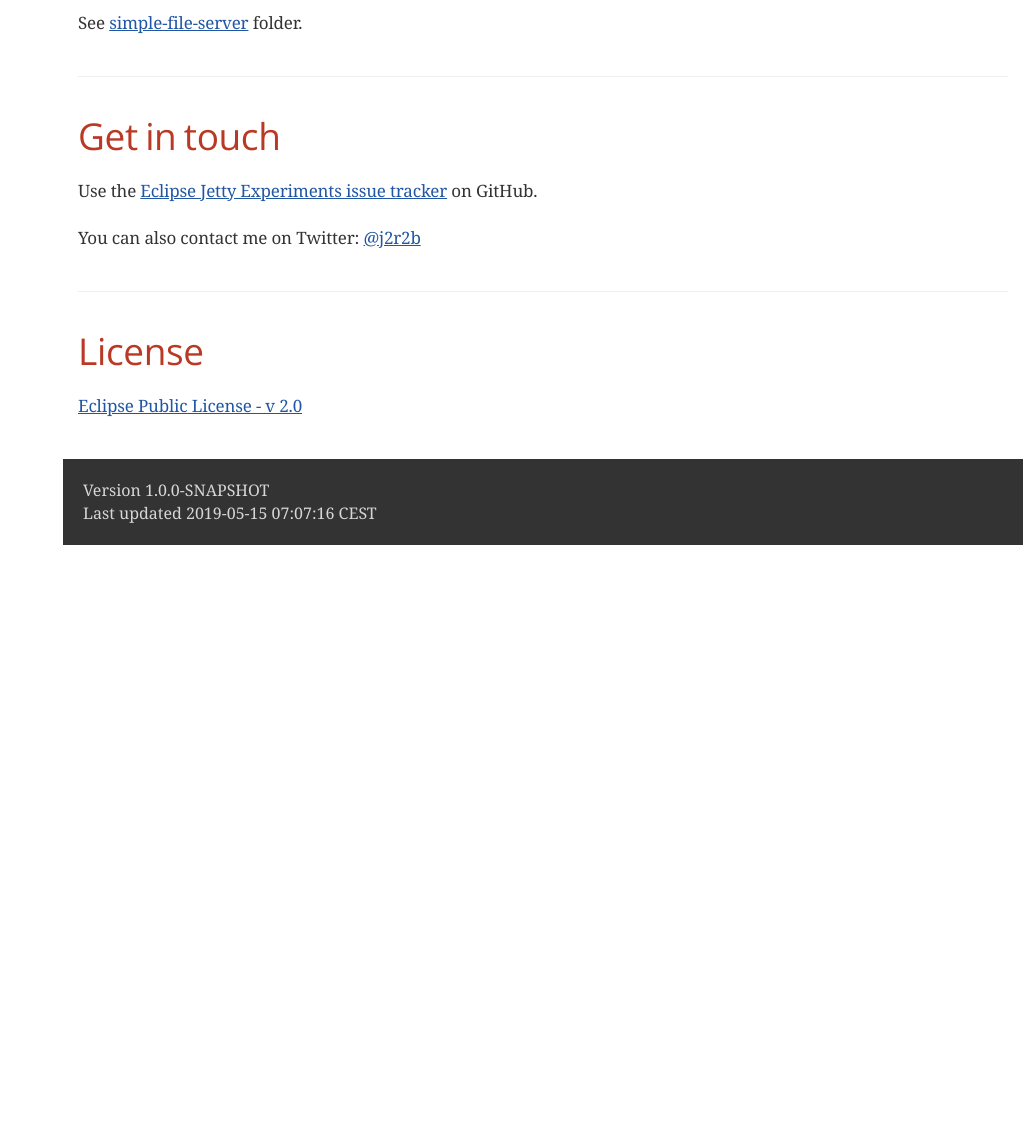
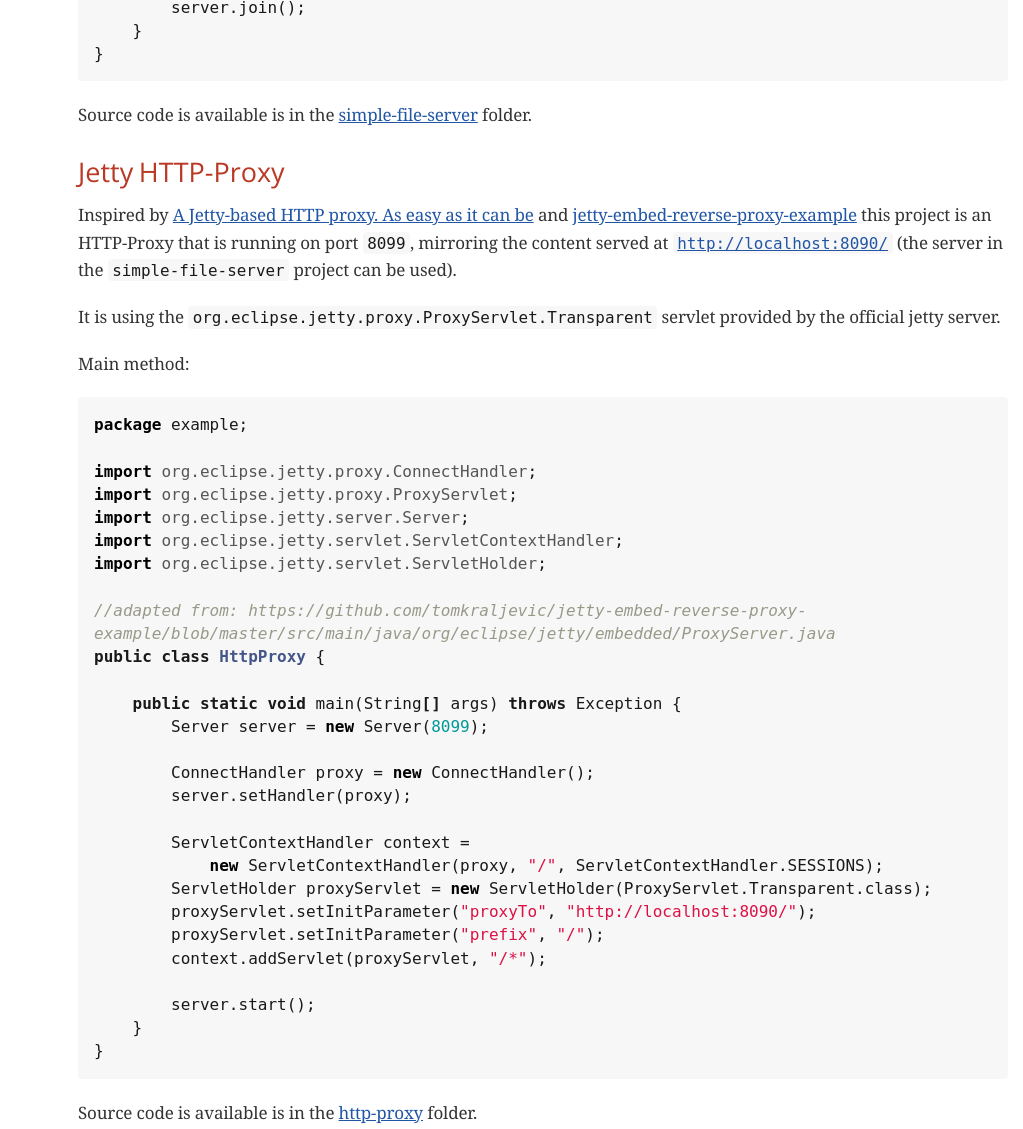
Before and after one commit to jmini/jetty-experiments, a plain HTML site: page index.html in a window 1280 px wide. Shown: the part 1436-2565 px from the top of the page, without its empty margins (257-1280 px from the left). Before the commit the page ends 1981 px from the top, so only its background shows below. Drawn offline with nearby package versions, Linux system fonts and the light colour scheme; a web font is replaced by a local one.

Commit message:
Update the 'gh-pages' branch.

```diff
--- a/index.html
+++ b/index.html
@@ -525,6 +525,7 @@ table.CodeRay td.code>pre{padding:0}
 <li><a href="#description">Description</a>
 <ul class="sectlevel2">
 <li><a href="#jetty-simple-file-server">Jetty Simple file server</a></li>
+<li><a href="#jetty-http-proxy">Jetty HTTP-Proxy</a></li>
 </ul>
 </li>
 <li><a href="#get-in-touch">Get in touch</a></li>
@@ -579,6 +580,7 @@ Do you want to improve this page? Please <a href="https://github.com/jmini/jetty
 <div class="content">
 <pre class="CodeRay highlight"><code data-lang="java"><span class="keyword">package</span> <span class="namespace">example</span>;
 
+<span class="keyword">import</span> <span class="include">org.eclipse.jetty.http.MimeTypes</span>;
 <span class="keyword">import</span> <span class="include">org.eclipse.jetty.server.Handler</span>;
 <span class="keyword">import</span> <span class="include">org.eclipse.jetty.server.Server</span>;
 <span class="keyword">import</span> <span class="include">org.eclipse.jetty.server.handler.DefaultHandler</span>;
@@ -597,6 +599,9 @@ Do you want to improve this page? Please <a href="https://github.com/jmini/jetty
         resourceHandler.setDirectoriesListed(<span class="predefined-constant">true</span>);
         resourceHandler.setWelcomeFiles(<span class="keyword">new</span> <span class="predefined-type">String</span><span class="type">[]</span> { <span class="string"><span class="delimiter">&quot;</span><span class="content">index.html</span><span class="delimiter">&quot;</span></span> });
         resourceHandler.setResourceBase(<span class="string"><span class="delimiter">&quot;</span><span class="content">src/main/webapp</span><span class="delimiter">&quot;</span></span>);
+        resourceHandler.setMimeTypes(<span class="keyword">new</span> MimeTypes());
+        resourceHandler.getMimeTypes()
+                .addMimeMapping(<span class="string"><span class="delimiter">&quot;</span><span class="content">yaml</span><span class="delimiter">&quot;</span></span>, <span class="string"><span class="delimiter">&quot;</span><span class="content">text/plain</span><span class="delimiter">&quot;</span></span>);
 
         HandlerList handlers = <span class="keyword">new</span> HandlerList();
         handlers.setHandlers(<span class="keyword">new</span> <span class="predefined-type">Handler</span><span class="type">[]</span> { resourceHandler, <span class="keyword">new</span> DefaultHandler() });
@@ -609,7 +614,53 @@ Do you want to improve this page? Please <a href="https://github.com/jmini/jetty
 </div>
 </div>
 <div class="paragraph">
-<p>See <a href="https://github.com/jmini/jetty-experiments/tree/master/simple-file-server">simple-file-server</a> folder.</p>
+<p>Source code is available is in the <a href="https://github.com/jmini/jetty-experiments/tree/master/simple-file-server">simple-file-server</a> folder.</p>
+</div>
+</div>
+<div class="sect2">
+<h3 id="jetty-http-proxy"><a class="anchor" href="#jetty-http-proxy"></a>Jetty HTTP-Proxy</h3>
+<div class="paragraph">
+<p>Inspired by <a href="https://gist.github.com/jponge/1752767">A Jetty-based HTTP proxy. As easy as it can be</a> and <a href="https://github.com/tomkraljevic/jetty-embed-reverse-proxy-example/blob/master/src/main/java/org/eclipse/jetty/embedded/ProxyServer.java">jetty-embed-reverse-proxy-example</a> this project is an HTTP-Proxy that is running on port <code>8099</code>, mirroring the content served at <code><a href="http://localhost:8090/" class="bare">http://localhost:8090/</a></code> (the server in the <code>simple-file-server</code> project can be used).</p>
+</div>
+<div class="paragraph">
+<p>It is using the <code>org.eclipse.jetty.proxy.ProxyServlet.Transparent</code> servlet provided by the official jetty server.</p>
+</div>
+<div class="paragraph">
+<p>Main method:</p>
+</div>
+<div class="listingblock">
+<div class="content">
+<pre class="CodeRay highlight"><code data-lang="java"><span class="keyword">package</span> <span class="namespace">example</span>;
+
+<span class="keyword">import</span> <span class="include">org.eclipse.jetty.proxy.ConnectHandler</span>;
+<span class="keyword">import</span> <span class="include">org.eclipse.jetty.proxy.ProxyServlet</span>;
+<span class="keyword">import</span> <span class="include">org.eclipse.jetty.server.Server</span>;
+<span class="keyword">import</span> <span class="include">org.eclipse.jetty.servlet.ServletContextHandler</span>;
+<span class="keyword">import</span> <span class="include">org.eclipse.jetty.servlet.ServletHolder</span>;
+
+<span class="comment">//adapted from: https://github.com/tomkraljevic/jetty-embed-reverse-proxy-example/blob/master/src/main/java/org/eclipse/jetty/embedded/ProxyServer.java</span>
+<span class="directive">public</span> <span class="type">class</span> <span class="class">HttpProxy</span> {
+
+    <span class="directive">public</span> <span class="directive">static</span> <span class="type">void</span> main(<span class="predefined-type">String</span><span class="type">[]</span> args) <span class="directive">throws</span> <span class="exception">Exception</span> {
+        Server server = <span class="keyword">new</span> Server(<span class="integer">8099</span>);
+
+        ConnectHandler proxy = <span class="keyword">new</span> ConnectHandler();
+        server.setHandler(proxy);
+
+        ServletContextHandler context =
+            <span class="keyword">new</span> ServletContextHandler(proxy, <span class="string"><span class="delimiter">&quot;</span><span class="content">/</span><span class="delimiter">&quot;</span></span>, ServletContextHandler.SESSIONS);
+        ServletHolder proxyServlet = <span class="keyword">new</span> ServletHolder(ProxyServlet.Transparent.class);
+        proxyServlet.setInitParameter(<span class="string"><span class="delimiter">&quot;</span><span class="content">proxyTo</span><span class="delimiter">&quot;</span></span>, <span class="string"><span class="delimiter">&quot;</span><span class="content">http://localhost:8090/</span><span class="delimiter">&quot;</span></span>);
+        proxyServlet.setInitParameter(<span class="string"><span class="delimiter">&quot;</span><span class="content">prefix</span><span class="delimiter">&quot;</span></span>, <span class="string"><span class="delimiter">&quot;</span><span class="content">/</span><span class="delimiter">&quot;</span></span>);
+        context.addServlet(proxyServlet, <span class="string"><span class="delimiter">&quot;</span><span class="content">/*</span><span class="delimiter">&quot;</span></span>);
+
+        server.start();
+    }
+}</code></pre>
+</div>
+</div>
+<div class="paragraph">
+<p>Source code is available is in the <a href="https://github.com/jmini/jetty-experiments/tree/master/http-proxy">http-proxy</a> folder.</p>
 </div>
 </div>
 </div>
@@ -637,7 +688,7 @@ Do you want to improve this page? Please <a href="https://github.com/jmini/jetty
 <div id="footer">
 <div id="footer-text">
 Version 1.0.0-SNAPSHOT<br>
-Last updated 2019-05-15 07:07:16 CEST
+Last updated 2020-01-09 07:37:12 CET
 </div>
 </div>
 </body>
```
